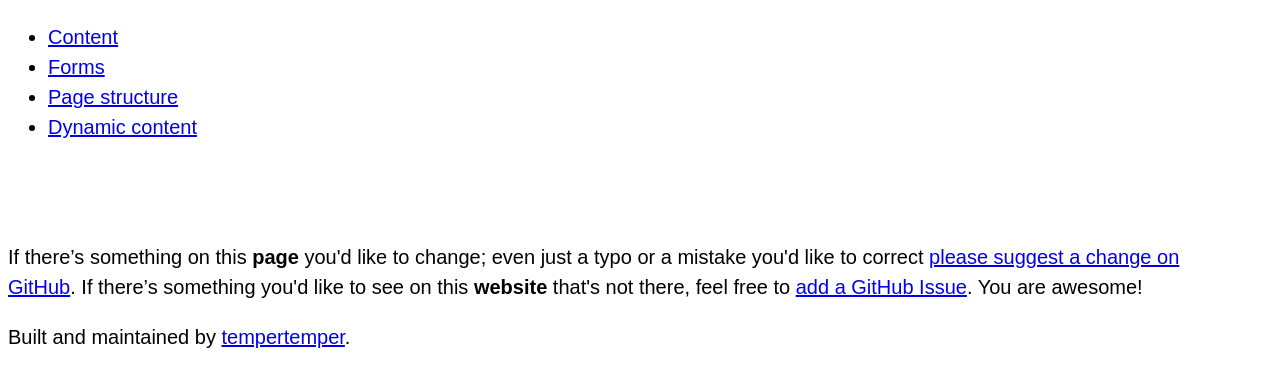
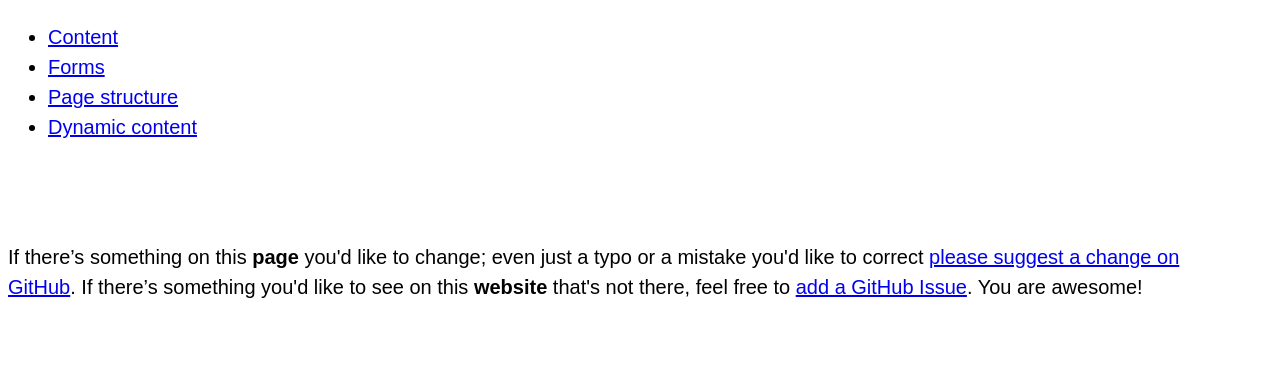
Before and after one commit to tempertemper/html-playground, an Eleventy site: page src/site/index.md in a window 1280 px wide. Shown: the part 576-948 px from the top of the page. After the commit the page ends 898 px from the top, so only its background shows below. Built offline with nearby package versions, Linux system fonts and the light colour scheme; Eleventy itself is replaced by a stand-in of ours; files that its build step writes are made by us from their sources.

Commit message:
Removes 'build and maintained by tempertemper' from footer

```diff
--- a/src/site/_layouts/default.html
+++ b/src/site/_layouts/default.html
@@ -20,7 +20,6 @@
         </main>
         <footer>
             <p>If there’s something on this <strong>page</strong> you'd like to change; even just a typo or a mistake you'd like to correct <a href="https://github.com/tempertemper/html-playground/blob/master/{{ page.inputPath }}">please suggest a change on GitHub</a>. If there’s something you'd like to see on this <strong>website</strong> that's not there, feel free to <a href="https://github.com/tempertemper/html-playground/issues">add a GitHub Issue</a>. You are awesome!</p>
-            <p>Built and maintained by <a href="https://www.tempertemper.net">tempertemper</a>.</p>
         </footer>
         <style>
           @supports (color-scheme: dark light) {
```
